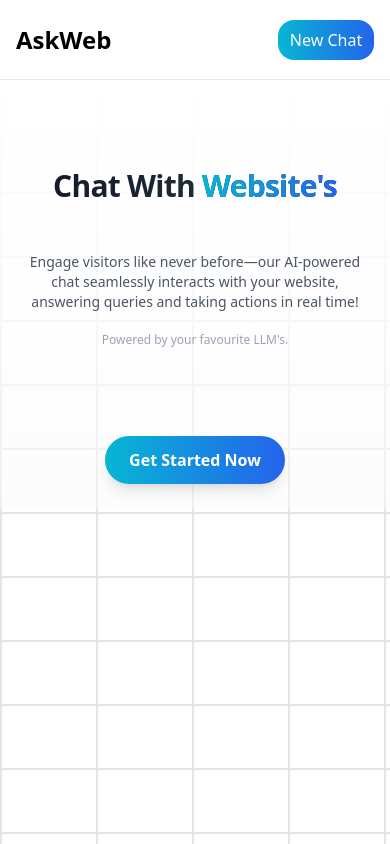
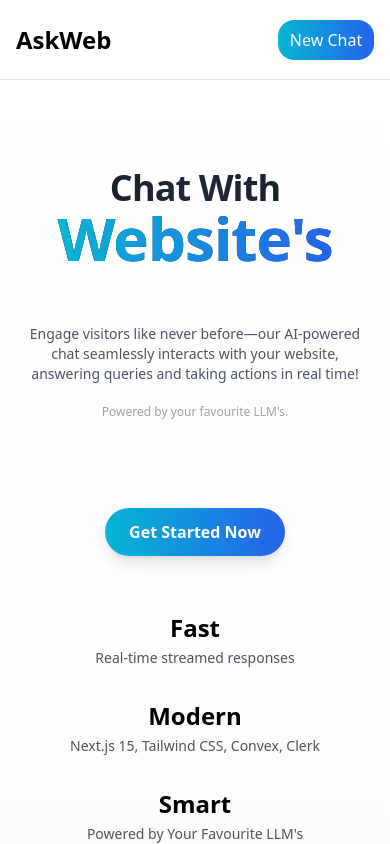
Before and after one commit to jainampatel22/AskWeb, a Next.js app: page / in a window 390 px wide. Built offline with nearby package versions, Linux system fonts and the light colour scheme.

Commit message:
mobile ui changes

```diff
--- a/app/page.tsx
+++ b/app/page.tsx
@@ -19,8 +19,9 @@ export default function LandingPage() {
       </div>
 
       <main className="bg-gradient-to-b from-white to-gray-50/50 pt-16 sm:pt-28">
+    <div className="hidden sm:block">
         <div className="absolute inset-0 -z-10 min-h-screen w-full bg-white bg-[linear-gradient(to_right,#e5e5e5_2px,transparent_1px),linear-gradient(to_bottom,#e5e5e5_2px,transparent_1px)] bg-[size:6rem_4rem]" />
-
+        </div>
         <section className="w-full px-4 py-6 sm:py-8 mx-auto max-w-7xl sm:px-6 lg:px-8 flex flex-col items-center space-y-6 sm:space-y-10 text-center">
           {/* Hero content */}
           <motion.header
@@ -29,13 +30,13 @@ export default function LandingPage() {
             transition={{ delay: 0.5, duration: 0.8 }}
             className="space-y-4 sm:space-y-6"
           >
-            <h1 className="text-3xl sm:text-4xl md:text-6xl lg:text-7xl font-bold tracking-tight bg-gradient-to-r from-gray-900 via-gray-800 to-gray-900 bg-clip-text text-transparent">
+            <h1 className="text-4xl sm:text-4xl md:text-6xl lg:text-7xl font-bold tracking-tight bg-gradient-to-r from-gray-900 via-gray-800 to-gray-900 bg-clip-text text-transparent">
               Chat With{" "}
-              <span className="text-transparent bg-clip-text bg-gradient-to-r from-cyan-500 to-blue-600">
+              <span className="text-6xl text-transparent bg-clip-text bg-gradient-to-r from-cyan-500 to-blue-600">
                 Website&apos;s
               </span>
             </h1>
-            <h6 className="max-w-[600px] text-sm sm:text-base md:text-xl/relaxed xl:text-xl/relaxed pt-8 sm:pt-0 text-gray-600 px-2">
+            <h6 className="max-w-[600px] text-sm sm:text-base md:text-xl/relaxed xl:text-xl/relaxed pt-10 sm:pt-0 text-gray-600 px-2">
               Engage visitors like never before—our AI-powered chat seamlessly interacts with your website, answering
               queries and taking actions in real time!
               <br />
@@ -56,6 +57,33 @@ export default function LandingPage() {
             </Link>
           </motion.div>
         </section>
+        <motion.div
+         initial={{ opacity: 0, x: 50 }}
+         animate={{ opacity: 1, x: 0 }}
+         transition={{ delay: 2.3, duration: 0.8 }}
+
+        className="block sm:hidden grid grid-cols-1 md:grid-cols-3 gap-8 md:gap-16 pt-8 max-w-3xl mx-auto">
+{
+  [
+    { title: "Fast", description: "Real-time streamed responses" },
+    {
+      title: "Modern",
+      description: "Next.js 15, Tailwind CSS, Convex, Clerk",
+    },
+    { title: "Smart", description: "Powered by Your Favourite LLM's" },
+
+  ].map(({title,description})=>(
+    <div key={title} className="text-center">
+<div className="text-2xl font-semibold font-gray-900">
+{title}
+</div>
+<div className="text-sm text-gray-600 mt-1">{description}</div>
+
+    </div>
+  ))
+}
+          </motion.div>
+
       </main>
     </div>
   )
```
